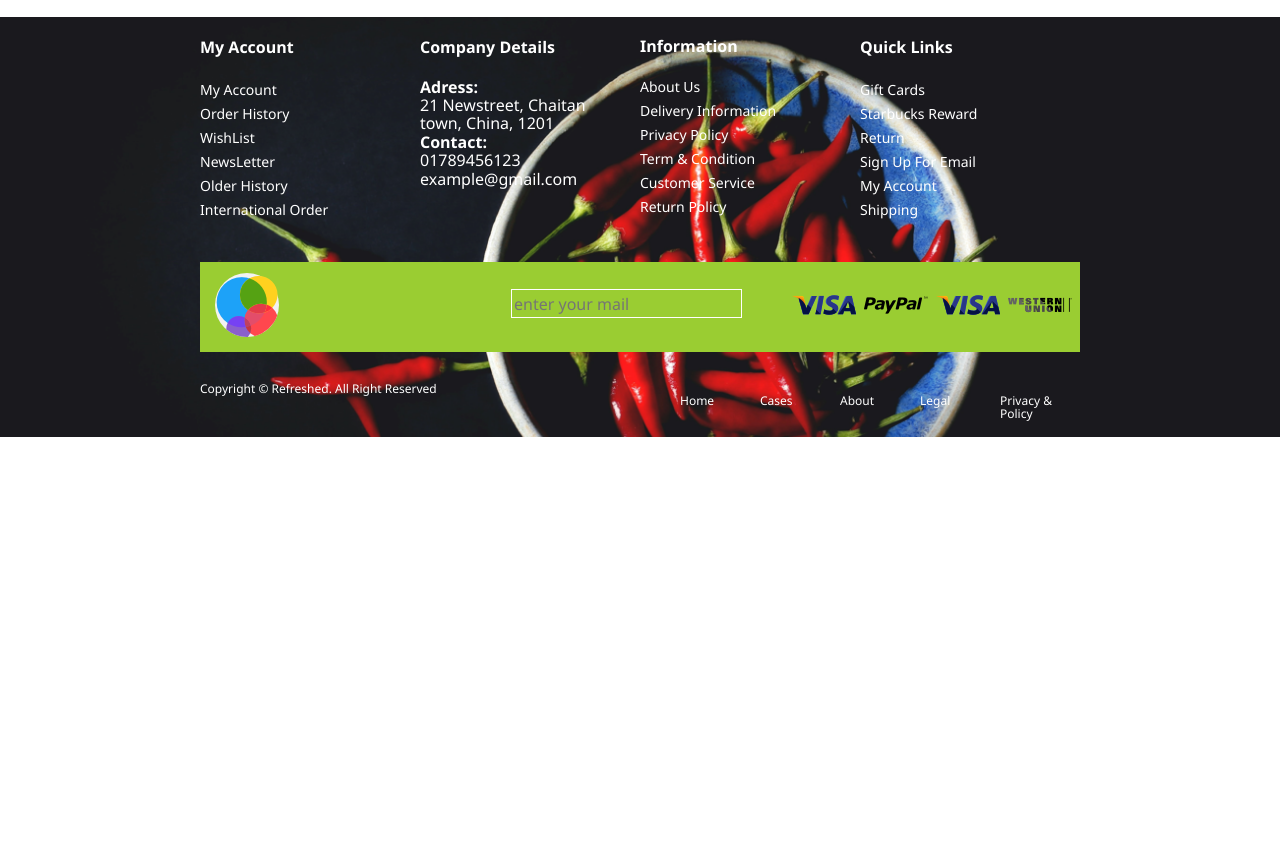
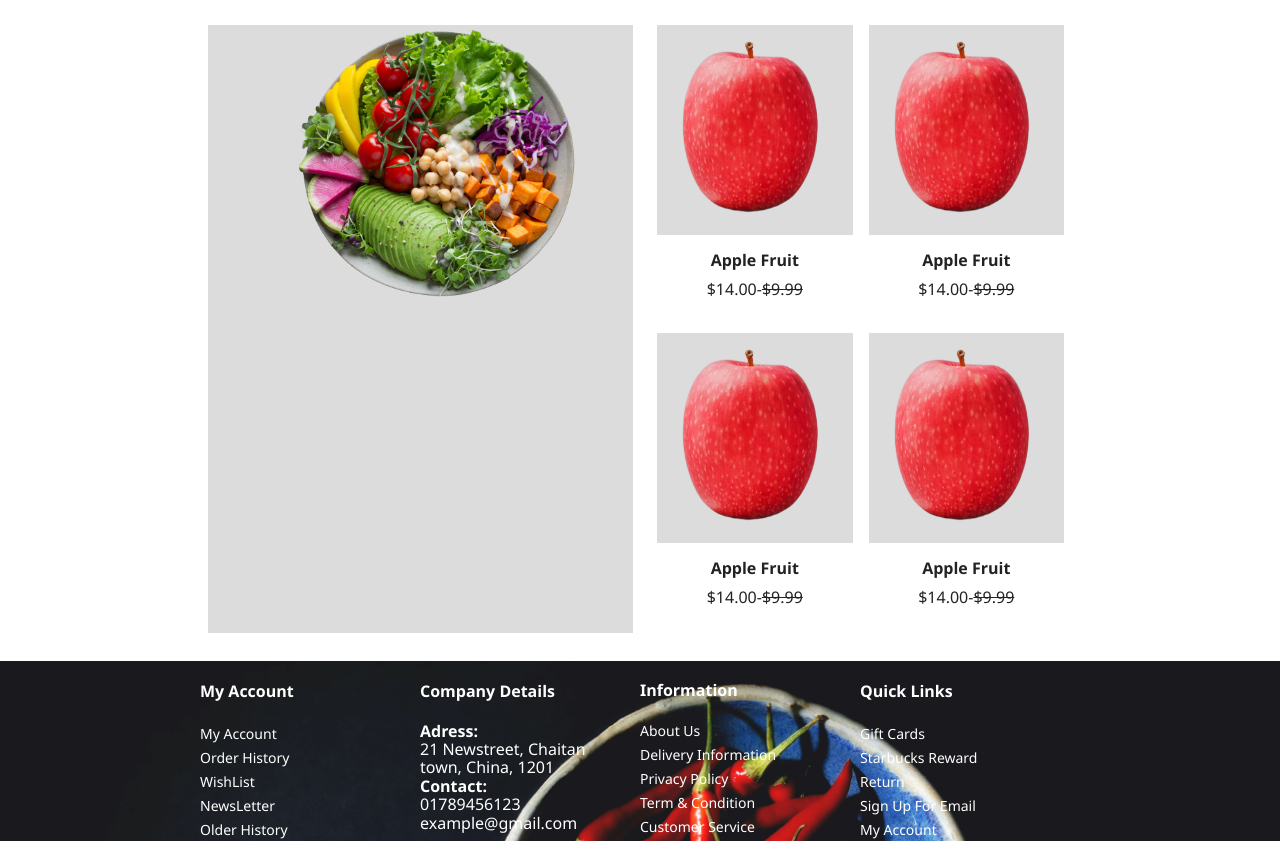
Before and after one commit to rakibislamdev/bdtask, a website built with Parcel: page day6project/index.html in a window 1280 px wide. Shown: the part 3843-4684 px from the top of the page. Before the commit the page ends 4280 px from the top, so only its background shows below. Built offline with nearby package versions, Linux system fonts and the light colour scheme; files whose address does not match are found by name.

Commit message:
featured production section added

```diff
--- a/day6project/css/style.css
+++ b/day6project/css/style.css
@@ -434,6 +434,60 @@ hr{
 
 /* highlight section style end */
 
+/* featured product section styled */
+.featured-product{
+  margin: 10px 200px;
+  display: flex;
+}
+
+.offer-item{
+  width: 100%;
+  margin: 8px;
+}
+
+#offer-banner{
+  background: gainsboro;
+  border: 1px solid gainsboro;
+}
+
+#offer-banner img{
+  width: 100%;
+  height: auto;
+  background-size: cover;
+  background-repeat: no-repeat;
+}
+
+.offer-products{
+  display: flex;
+}
+
+.offer-product{
+  width: 100%;
+  height: 300px;
+  margin: 0 8px;
+  border-radius: 5px;
+  -webkit-border-radius: 5px;
+  -moz-border-radius: 5px;
+  -ms-border-radius: 5px;
+  -o-border-radius: 5px;
+}
+
+.offer-product img{
+  width: 100%;
+  height: 70%;
+  background-size: cover;
+  background-repeat: no-repeat;
+  background: gainsboro;
+}
+
+.offer_img-description{
+  text-align: center;
+  line-height: 8px;
+}
+
+#offer-row2{
+  margin-top: 8px;
+}
 /* footer */
 .footer{
   background-image: url("../img/footer1.PNG");
--- a/day6project/index.html
+++ b/day6project/index.html
@@ -344,6 +344,49 @@
       </div>
     </div>
   </div>
+  <!--highlight product area end-->
+
+  <!--featured product section-->
+  <section class="featured-product">
+    <div id="offer-banner" class="offer-item">
+      <img src="img/offer-banner.png" alt="">
+    </div>
+    <div class="offer-item">
+      <div class="offer-products">
+        <div class="offer-product">
+          <img src="img/apple.PNG" alt="">
+          <div class="offer_img-description">
+            <h4>Apple Fruit</h4>
+            <p>$14.00-<del>$9.99</del></p>
+          </div>
+        </div>
+        <div class="offer-product">
+          <img src="img/apple.PNG" alt="">
+          <div class="offer_img-description">
+            <h4>Apple Fruit</h4>
+            <p>$14.00-<del>$9.99</del></p>
+          </div>
+        </div>
+      </div>
+      <div class="offer-products" id="offer-row2">
+        <div class="offer-product">
+          <img src="img/apple.PNG" alt="">
+          <div class="offer_img-description">
+            <h4>Apple Fruit</h4>
+            <p>$14.00-<del>$9.99</del></p>
+          </div>
+        </div>
+        <div class="offer-product">
+          <img src="img/apple.PNG" alt="">
+          <div class="offer_img-description">
+            <h4>Apple Fruit</h4>
+            <p>$14.00-<del>$9.99</del></p>
+          </div>
+        </div>
+      </div>
+    </div>
+  </section>
+
   <!-- footer -->
   <footer class="footer">
     <div class="row">
```
Also changed, not shown: day6project/img/offer-banner.png (added).
